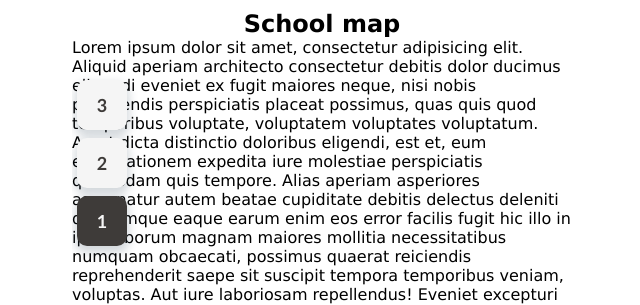
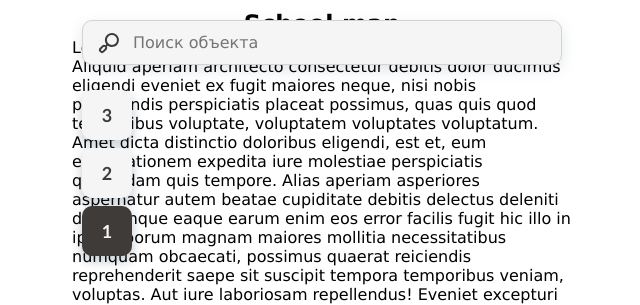
Before and after one commit to VND0/school_map, a FastAPI app: page / in a window 1280 px wide. Shown: the top 305 px of the page, without its empty margins (318-958 px from the left). Run offline with FastAPI, Linux system fonts and the light colour scheme; parts of the project's set-up code (start-up, migrations or seed data) failed here and were passed over.

Commit message:
Added search-input

```diff
--- a/static/src/styles.css
+++ b/static/src/styles.css
@@ -62,8 +62,8 @@ h2 {
 
 .floor-buttons {
     position: absolute;
-    top: 80px;
-    left: 5px;
+    top: 90px;
+    left: 10px;
     display: flex;
     flex-direction: column;
     gap: 8px;
@@ -99,3 +99,42 @@ h2 {
     background-color: #3e3b39;
     color: #f5f5f5;
 }
+
+.search-wrapper {
+    position: absolute;
+    top: 20px;
+    left: 10px;
+    right: 10px;
+    z-index: 1;
+}
+
+.search-wrapper > input {
+    width: 100%;
+    background-color: #f5f5f5;
+    color: #1e1d1b;
+    border: 1px solid lightgray;
+    border-radius: 10px;
+    -webkit-box-shadow: 0 5px 15px -1px rgba(34, 60, 80, 0.15);
+    -moz-box-shadow: 0 5px 15px -1px rgba(34, 60, 80, 0.15);
+    box-shadow: 0 5px 15px -1px rgba(34, 60, 80, 0.15);
+    font-size: 16px;
+    font-weight: 500;
+    padding: 12px 20px 12px 50px;
+}
+
+.search-wrapper > input:focus {
+    outline: none;
+    border: 1px solid gray;
+}
+
+.search-wrapper::before {
+    content: "";
+    position: absolute;
+    left: 15px;
+    top: 50%;
+    transform: scaleX(-1) translateY(-50%);
+    width: 24px;
+    height: 24px;
+    background: url("../img/search-icon.svg") no-repeat center / contain;
+    z-index: 1;
+}
--- a/templates/index.html
+++ b/templates/index.html
@@ -29,6 +29,10 @@
         laborum laudantium magnam maiores molestiae molestias natus neque nesciunt omnis optio pariatur praesentium
         quaerat qui reiciendis repellat repudiandae sit suscipit tempora ullam vel velit veritatis!
     </p>
+
+    <div class="search-wrapper">
+        <input type="text" placeholder="Поиск объекта" id="searchInput">
+    </div>
 
     <div class="floor-buttons">
         <input type="radio" name="floor" id="thirdFloor" value="3">
```
Also changed, not shown: static/img/search-icon.svg (added).
